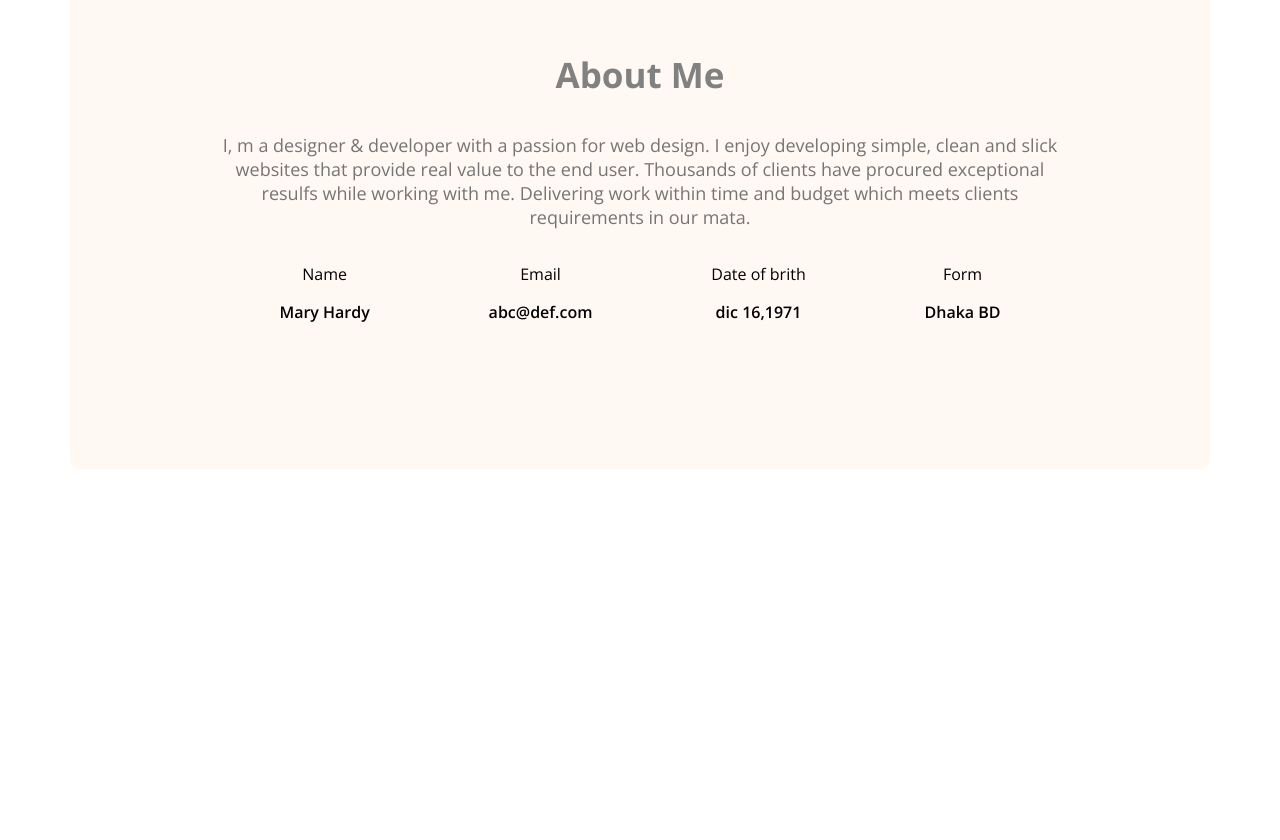
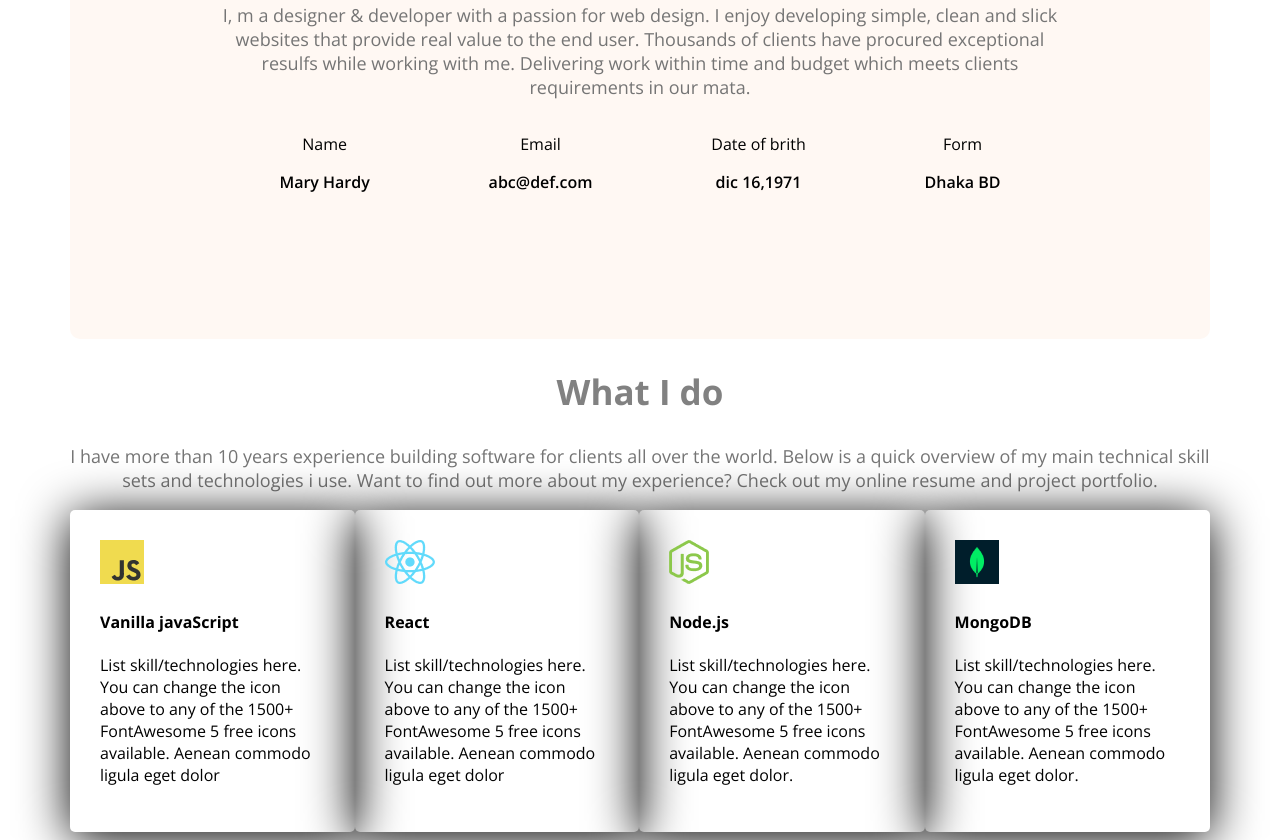
Before and after one commit to alomgirrony8-crypto/web-devlopar-portfolio, a plain HTML site: page index.html in a window 1280 px wide. Shown: the part 1074-1914 px from the top of the page. Before the commit the page ends 1551 px from the top, so only its background shows below. Drawn offline with nearby package versions, Linux system fonts and the light colour scheme.

Commit message:
added skills files

```diff
--- a/index.html
+++ b/index.html
@@ -122,6 +122,92 @@
 </div>
 
         </section>
+        <!-- what is do section start -->
+         <section class="skills">
+            <h2 class="section-title text-center">What I do</h2>
+            <p class="section-description text-center ">
+                I have more than 10 years experience building software for clients all over the world. Below is a quick
+                overview of my main technical skill sets and technologies i use. Want to find out more about my experience?
+                Check out my online resume and project portfolio.
+
+            </p>
+
+            <div class="skills-container">
+
+                <!-- .skill*4>img+h4.skill-title+p.skill-description -->
+
+                <div class="skill">
+                    <img src="/images/icons/js.png" alt="">
+                    <h4 class="skill-title">Vanilla javaScript</h4>
+                    <p class="skill-description">
+                       List skill/technologies
+here. You can change the
+icon above to any of the
+1500+ FontAwesome 5
+free icons available.
+Aenean commodo ligula
+eget dolor
+                    </p>
+                </div>
+
+
+
+
+
+                <div class="skill">
+                    <img src="/images/icons/react.png" alt="">
+                    <h4 class="skill-title">React</h4>
+                    <p class="skill-description">
+                        List skill/technologies
+here. You can change the
+icon above to any of the
+1500+ FontAwesome 5
+free icons available.
+Aenean commodo ligula
+eget dolor
+                    </p>
+                </div>
+
+
+
+
+
+                <div class="skill">
+                    <img src="/images/icons/nodejs.png" alt="">
+                    <h4 class="skill-title">Node.js</h4>
+                    <p class="skill-description">
+                      List skill/technologies
+here. You can change the
+icon above to any of the
+1500+ FontAwesome 5
+free icons available.
+Aenean commodo ligula
+eget dolor.
+
+                    </p>
+                </div>
+
+
+
+                <div class="skill">
+                    <img src="/images/icons/mongo.png" alt="">
+                    <h4 class="skill-title">MongoDB</h4>
+                    <p class="skill-description">
+                   List skill/technologies
+here. You can change the
+icon above to any of the
+1500+ FontAwesome 5
+free icons available.
+Aenean commodo ligula
+eget dolor.
+                    </p>
+                </div>
+
+
+
+            </div>
+
+         </section>
     </main>
     <footer>
 
--- a/style/portfolio.css
+++ b/style/portfolio.css
@@ -48,10 +48,16 @@
 font-size: 18px;
 color: #757575;
 
+}
+
+.text-center{
+text-align: center;
+
 
 
 
 }
+
 
 
 /* header */
@@ -130,6 +136,14 @@
 margin: 0 auto ;
 
 }
+main-section{
+margin-top: 130px;
+margin-bottom: 130px;
+
+
+
+
+}
 
 
 
@@ -139,7 +153,7 @@
 border-radius: 10px;
 padding: 130px 150px;
 text-align: center;
-margin-top:130px ;
+
 
 
 }
@@ -154,3 +168,18 @@
 font-weight: 600;
 
 }
+
+/* skills section  */
+.skills-container{
+  display: flex;
+  grid-auto-flow: 24px;
+
+}
+.skill{
+padding:30px;
+box-shadow: 0px 6px 50px 0px rgba(0,0,00.06);
+border-radius: 5px;
+
+
+
+}
```
